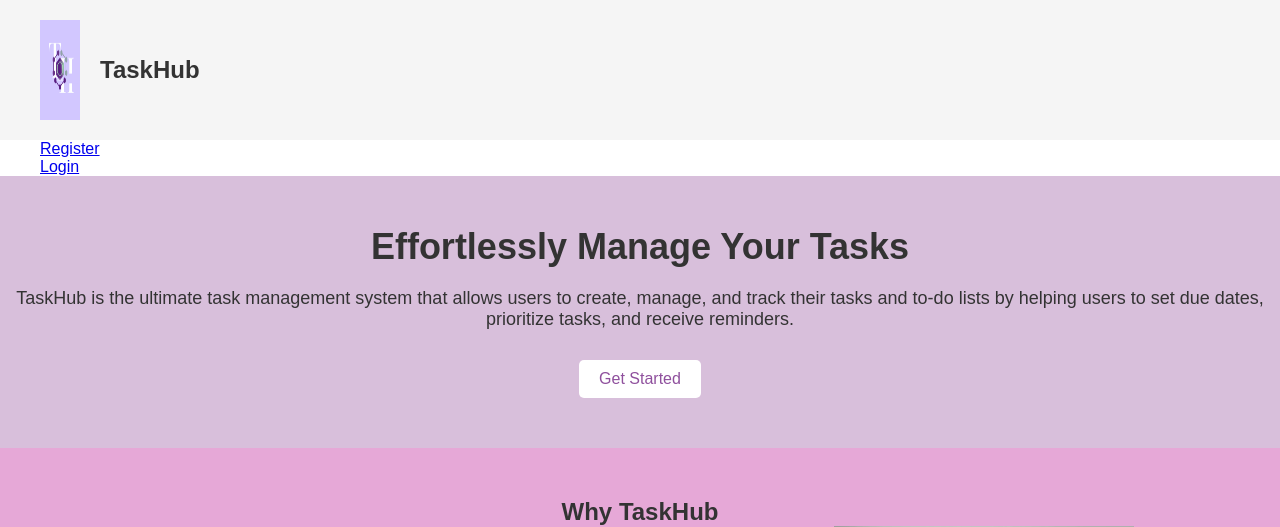
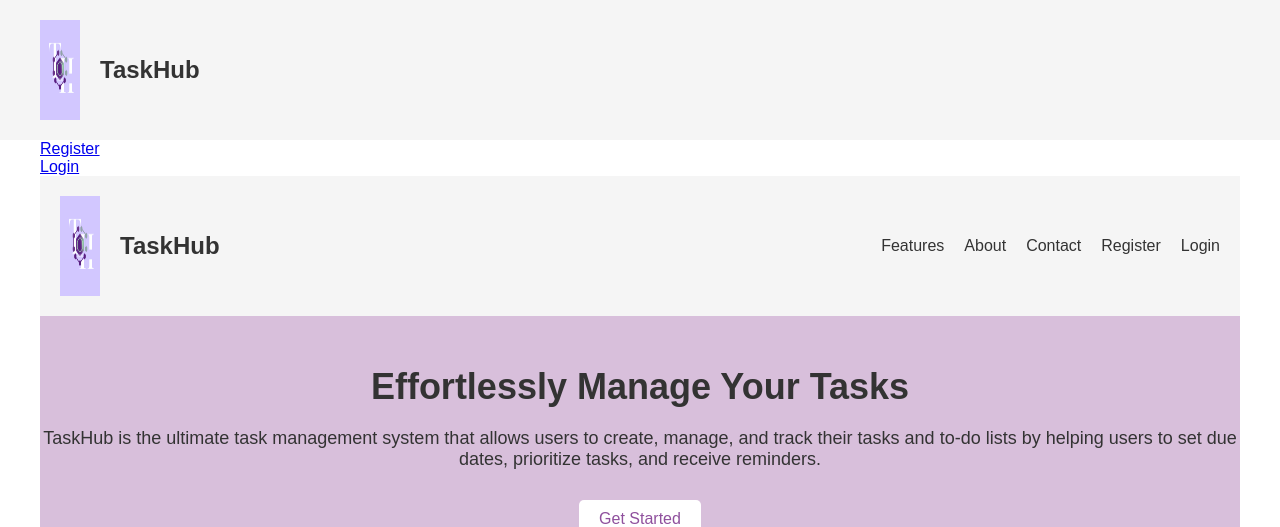
Before and after one commit to Ivy-Chelsea/Taskhub, a Flask app: page / in a window 1280 px wide. Shown: the top 527 px of the page. Run offline with Flask 3, Linux system fonts and the light colour scheme.

Commit message:
Update header section

```diff
--- a/templates/landing.html
+++ b/templates/landing.html
@@ -3,10 +3,25 @@
 {% block title %}TaskHub{% endblock %}
 
 {% block content %}
-<nav class="navigation">
-</nav>
-</div>
-</div>
+<!-- Header section -->
+<header class="header">
+  <div class="container">
+    <div class="header-content">
+      <div class="logo">
+        <img src="logo.png" alt="TaskHub Logo">
+        <h1>TaskHub</h1>
+      </div>
+      <nav class="navigation">
+        <ul>
+          <li><a href="#features">Features</a></li>
+          <li><a href="#about">About</a></li>
+          <li><a href="#contact">Contact</a></li>
+		  <li><a href="register">Register</a></li>
+		  <li><a href="login">Login</a></li>
+        </ul>
+      </nav>
+    </div>
+  </div>
 </header>
 
 <body>
```
